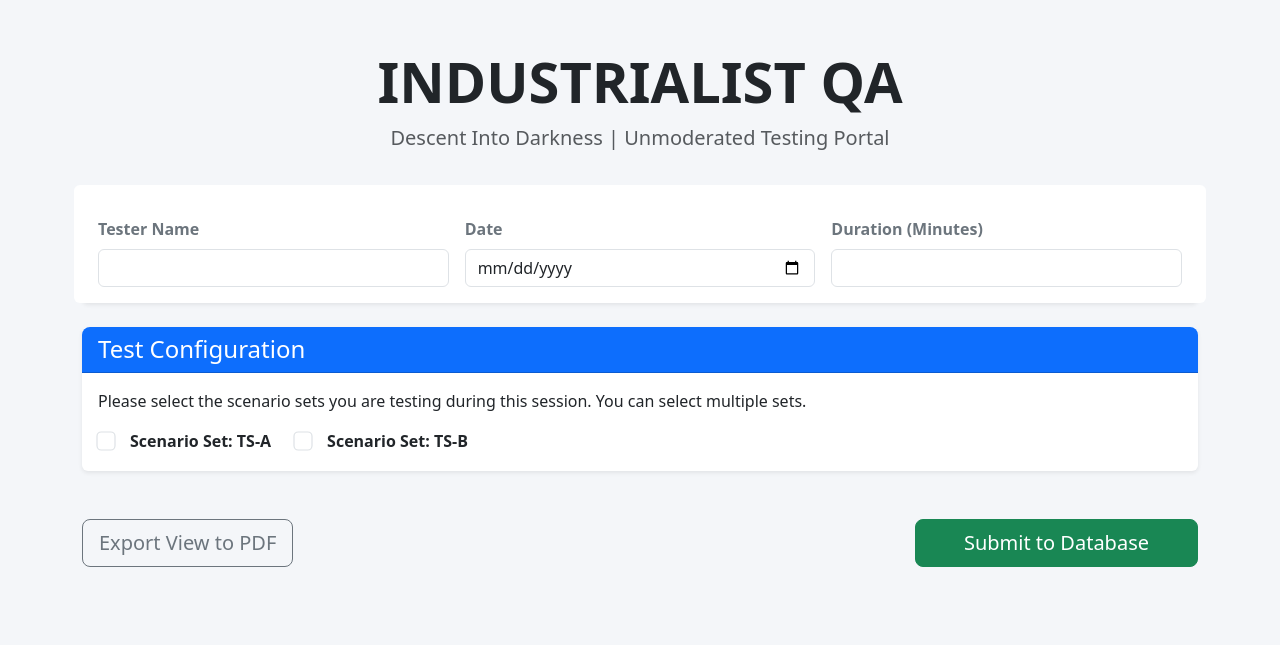
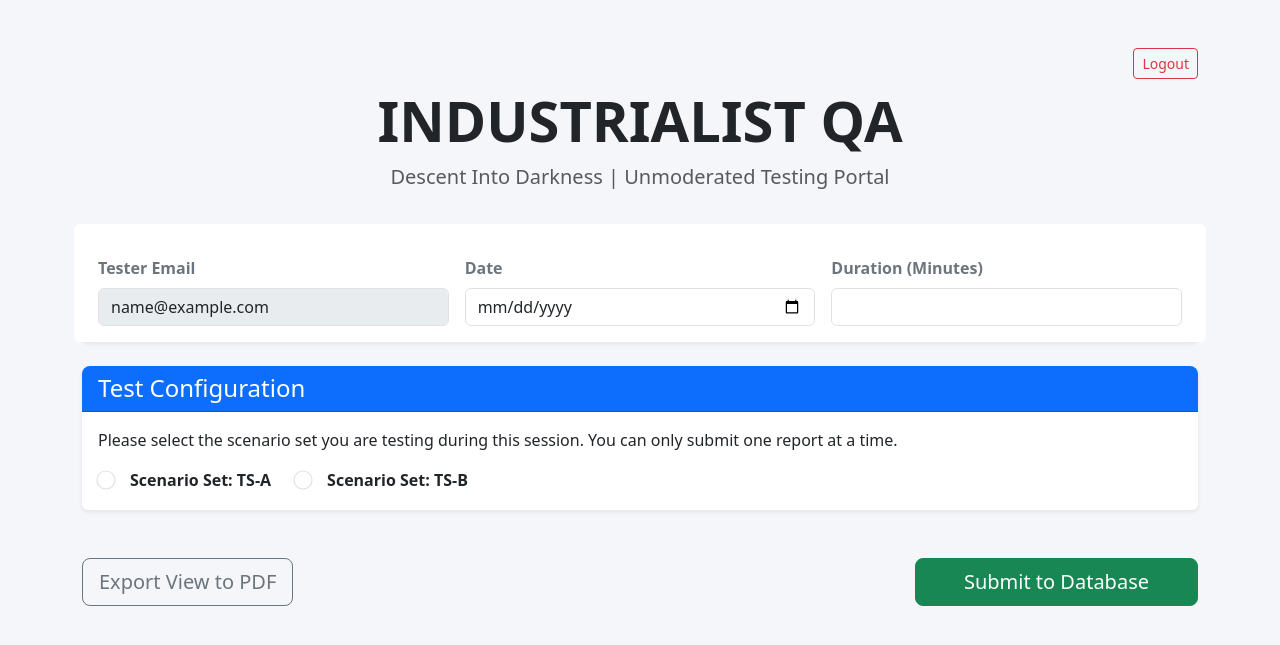
Before and after one commit to quackextractor/scenarios-web-fps, a Flask app: page / in a window 1280 px wide. Shown: the top 645 px of the page. Run offline with Flask 3, Linux system fonts and the light colour scheme; the visitor is signed in with stand-in values (Sample User, id 1); some libraries are stand-ins or nearby versions.

Commit message:
User email login + single-set submission
Switch auth/admin config to use ADMIN_EMAILS env var and enforce per-user submissions. Key changes:

- Add ADMIN_EMAILS to .env.example and remove admin_emails from config.yaml.
- New helper get_admin_emails() and user_login_required decorator; login flow updated to OTP-based user email sessions and added logout route.
- TestSubmission model changed: email is now non-nullable and scenario_set column added (DB migration required).
- Index and edit flows updated to require login, allow selecting a single scenario_set (radio), prevent duplicate submissions per user for the same set, and provide an "Your Submitted Reports" panel with edit links; edit UI only exposes the original scenario_set.
- Admin template now shows submitter email and scenario_set; export_json now yields email and scenario_set instead of tester_name.
- Various security/usability tweaks: OTP expiry handling, input validation, CSP/headers, webhook handling, whitespace/formatting cleanups and small bug fixes.

Note: Running this change requires a database migration to add the scenario_set column and make email non-nullable for existing TestSubmission rows.

```diff
--- a/app.py
+++ b/app.py
@@ -44,14 +44,12 @@ app.config['MAIL_DEFAULT_SENDER'] = os.environ.get('MAIL_DEFAULT_SENDER', 'norep
 
 mail = Mail(app)
 
-# Explicitly set the rate limiter to use Redis if available, or fallback to memory
 app.config['RATELIMIT_STORAGE_URI'] = os.environ.get('REDIS_URL', 'memory://')
 
 limiter = Limiter(
     get_remote_address,
     app=app,
     default_limits=["200 per day"],
-    # This allows the secure rediss:// connection to work without certificate errors
     storage_options={"ssl_cert_reqs": None} if "upstash.io" in os.environ.get('REDIS_URL', '') else {}
 )
 
@@ -71,8 +69,8 @@ db = SQLAlchemy(app)
 
 class TestSubmission(db.Model):
     id = db.Column(db.Integer, primary_key=True)
-    email = db.Column(db.String(120), nullable=True)
-    tester_name = db.Column(db.String(100), nullable=False)
+    email = db.Column(db.String(120), nullable=False)
+    scenario_set = db.Column(db.String(50), nullable=False)
     test_date = db.Column(db.String(20), nullable=False)
     duration = db.Column(db.Integer, nullable=False)
     submission_time = db.Column(db.DateTime, default=datetime.utcnow)
@@ -94,11 +92,23 @@ with open(config_path, 'r') as config_file:
     config_data = yaml.safe_load(config_file)
     SCENARIOS = config_data.get('scenarios', [])
 
+def get_admin_emails():
+    admins = os.environ.get('ADMIN_EMAILS', '')
+    return [email.strip() for email in admins.split(',') if email.strip()]
+
+def user_login_required(f):
+    @wraps(f)
+    def decorated_function(*args, **kwargs):
+        if not session.get('user_email'):
+            return redirect(url_for('login', next=request.url))
+        return f(*args, **kwargs)
+    return decorated_function
+
 def login_required(f):
     @wraps(f)
     def decorated_function(*args, **kwargs):
         user_email = session.get('user_email')
-        admin_emails = config_data.get('admin_emails', [])
+        admin_emails = get_admin_emails()
 
         if not session.get('admin_logged_in') and (not user_email or user_email not in admin_emails):
             return redirect(url_for('admin_login', next=request.url))
@@ -174,6 +184,7 @@ def webhook():
     return "Updated successfully", 200
 
 @app.route('/thanks')
+@user_login_required
 def thanks():
     return render_template('thanks.html')
 
@@ -193,7 +204,6 @@ def login():
             otp = str(random.randint(100000, 999999))
             session['pending_email'] = email
             session['otp'] = otp
-            # Secure enhancement: Set OTP to expire in 10 minutes
             session['otp_expiry'] = (datetime.utcnow() + timedelta(minutes=10)).timestamp()
 
             try:
@@ -220,7 +230,6 @@ def verify_otp():
         if otp_in_session and expiry_timestamp:
             now = datetime.utcnow().timestamp()
 
-            # Secure enhancement: Check if the current time has passed the expiration deadline
             if now > expiry_timestamp:
                 return render_template('verify_otp.html', error="Your code has expired. Please login again.")
 
@@ -234,8 +243,16 @@ def verify_otp():
         return render_template('verify_otp.html', error="Invalid or missing OTP.")
     return render_template('verify_otp.html')
 
+@app.route('/logout')
+def logout():
+    session.pop('user_email', None)
+    return redirect(url_for('login'))
+
 @app.route('/', methods=['GET', 'POST'])
+@user_login_required
 def index():
+    user_email = session.get('user_email')
+
     scenario_sets = {}
     for scenario in SCENARIOS:
         set_prefix = scenario['id'].rsplit('-', 1)[0]
@@ -245,25 +262,23 @@ def index():
 
     test_app_url = os.environ.get('TEST_APP_URL')
 
+    existing_submissions = TestSubmission.query.filter_by(email=user_email).all()
+    submitted_sets = {sub.scenario_set: sub.id for sub in existing_submissions}
+
     if request.method == 'POST':
-        tester_name = request.form.get('tester_name', '').strip()
-        if len(tester_name) > 100:
-            abort(400)
-
         test_date = request.form.get('test_date', '').strip()
         duration = request.form.get('duration', '').strip()
-        selected_sets = request.form.getlist('selected_sets')
+        selected_set = request.form.get('selected_set')
 
-        if not tester_name or not test_date or not duration.isdigit() or not selected_sets:
+        if not test_date or not duration.isdigit() or not selected_set:
             logging.warning("Invalid input data submitted.")
-            abort(400, description="Invalid data provided. Make sure to select at least one scenario set.")
+            abort(400, description="Invalid data provided. Make sure to select a scenario set.")
+
+        if selected_set in submitted_sets:
+            abort(400, description="You have already submitted a report for this scenario set. Please edit it instead.")
 
         results = {}
-        for scenario in SCENARIOS:
-            set_prefix = scenario['id'].rsplit('-', 1)[0]
-            if set_prefix not in selected_sets:
-                continue
-
+        for scenario in scenario_sets.get(selected_set, []):
             s_id = scenario['id']
             steps_data = []
             for i in range(len(scenario['steps'])):
@@ -277,8 +292,8 @@ def index():
             }
 
         new_submission = TestSubmission(
-            email=session.get('user_email'),
-            tester_name=tester_name,
+            email=user_email,
+            scenario_set=selected_set,
             test_date=test_date,
             duration=int(duration),
             test_data=json.dumps(results)
@@ -287,21 +302,22 @@ def index():
         try:
             db.session.add(new_submission)
             db.session.commit()
-            logging.info(f"New submission saved securely from {tester_name}.")
+            logging.info(f"New submission saved securely from {user_email}.")
             return redirect(url_for('thanks'))
         except Exception as e:
             db.session.rollback()
             logging.error(f"Database error during submission: {e}")
             abort(500, description="An error occurred while saving your submission.")
 
-    return render_template('index.html', scenario_sets=scenario_sets, test_app_url=test_app_url, edit_sub=None, parsed_data={})
+    return render_template('index.html', scenario_sets=scenario_sets, test_app_url=test_app_url, edit_sub=None, parsed_data={}, submitted_sets=submitted_sets, user_email=user_email)
 
 @app.route('/edit/<int:submission_id>', methods=['GET', 'POST'])
+@user_login_required
 def edit_submission(submission_id):
     sub = TestSubmission.query.get_or_404(submission_id)
     user_email = session.get('user_email')
 
-    if not user_email or user_email != sub.email:
+    if user_email != sub.email:
         abort(403, description="You are not authorized to edit this submission.")
 
     scenario_sets = {}
@@ -311,24 +327,17 @@ def edit_submission(submission_id):
             scenario_sets[set_prefix] = []
         scenario_sets[set_prefix].append(scenario)
 
+    editing_set = sub.scenario_set
+
     if request.method == 'POST':
-        tester_name = request.form.get('tester_name', '').strip()
-        if len(tester_name) > 100:
-            abort(400)
-
         test_date = request.form.get('test_date', '').strip()
         duration = request.form.get('duration', '').strip()
-        selected_sets = request.form.getlist('selected_sets')
 
-        if not tester_name or not test_date or not duration.isdigit() or not selected_sets:
+        if not test_date or not duration.isdigit():
             abort(400, description="Invalid data provided.")
 
         results = {}
-        for scenario in SCENARIOS:
-            set_prefix = scenario['id'].rsplit('-', 1)[0]
-            if set_prefix not in selected_sets:
-                continue
-
+        for scenario in scenario_sets.get(editing_set, []):
             s_id = scenario['id']
             steps_data = []
             for i in range(len(scenario['steps'])):
@@ -341,7 +350,6 @@ def edit_submission(submission_id):
                 'observations': bleach.clean(request.form.get(f"{s_id}_obs", ""))
             }
 
-        sub.tester_name = tester_name
         sub.test_date = test_date
         sub.duration = int(duration)
         sub.test_data = json.dumps(results)
@@ -361,7 +369,7 @@ def edit_submission(submission_id):
         parsed_data = {}
 
     test_app_url = os.environ.get('TEST_APP_URL')
-    return render_template('index.html', scenario_sets=scenario_sets, test_app_url=test_app_url, edit_sub=sub, parsed_data=parsed_data)
+    return render_template('index.html', scenario_sets=scenario_sets, test_app_url=test_app_url, edit_sub=sub, parsed_data=parsed_data, submitted_sets={}, editing_set=editing_set, user_email=user_email)
 
 @app.route('/admin/login', methods=['GET', 'POST'])
 def admin_login():
@@ -421,7 +429,7 @@ def admin_whitelist():
 @login_required
 def admin_blacklist():
     email = request.form.get('email', '').strip()
-    if email in config_data.get('admin_emails', []):
+    if email in get_admin_emails():
         abort(403, description="Cannot blacklist an administrator account.")
     if email:
         try:
@@ -464,7 +472,8 @@ def export_json():
 
             item = {
                 "id": sub.id,
-                "tester_name": sub.tester_name,
+                "email": sub.email,
+                "scenario_set": sub.scenario_set,
                 "test_date": sub.test_date,
                 "duration_minutes": sub.duration,
                 "submission_time": sub.submission_time.isoformat(),
--- a/config.yaml
+++ b/config.yaml
@@ -1,5 +1,3 @@
-admin_emails:
-  - admin@school.edu
 scenarios:
   - id: "TS-A-01"
     title: "First Blood & Loot Collection"
--- a/templates/admin.html
+++ b/templates/admin.html
@@ -79,7 +79,7 @@
                 <h2 class="accordion-header" id="heading-{{ sub.id }}">
                     <button class="accordion-button collapsed py-3" type="button" data-bs-toggle="collapse" data-bs-target="#collapse-{{ sub.id }}" aria-expanded="false" aria-controls="collapse-{{ sub.id }}">
                         <div class="w-100 d-flex justify-content-between align-items-center pe-3">
-                            <span><strong>{{ sub.tester_name }}</strong> <span class="text-muted ms-2">| {{ sub.test_date }}</span></span>
+                            <span><strong>{{ sub.email }}</strong> <span class="badge bg-primary ms-2">{{ sub.scenario_set }}</span> <span class="text-muted ms-2">| {{ sub.test_date }}</span></span>
                             <span class="badge bg-secondary rounded-pill">{{ sub.duration }} mins</span>
                         </div>
                     </button>
--- a/templates/index.html
+++ b/templates/index.html
@@ -25,6 +25,10 @@
 <body>
 
 <div class="container py-5" id="qa-form-content">
+    <div class="d-flex justify-content-end mb-2 no-print">
+        <a href="{{ url_for('logout') }}" class="btn btn-outline-danger btn-sm">Logout</a>
+    </div>
+
     <div class="text-center mb-5">
         <h1 class="display-4 fw-bold text-dark">INDUSTRIALIST QA</h1>
         <p class="lead text-muted mb-2">Descent Into Darkness | Unmoderated Testing Portal</p>
@@ -33,14 +37,32 @@
         {% endif %}
     </div>
 
+    {% if not edit_sub and submitted_sets %}
+    <div class="card mb-4 shadow-sm border-0 no-print">
+        <div class="card-header bg-success text-white">
+            <h5 class="mb-0">Your Submitted Reports</h5>
+        </div>
+        <div class="card-body">
+            <ul class="list-group">
+                {% for set_name, sub_id in submitted_sets.items() %}
+                <li class="list-group-item d-flex justify-content-between align-items-center">
+                    Scenario Set: {{ set_name }}
+                    <a href="{{ url_for('edit_submission', submission_id=sub_id) }}" class="btn btn-sm btn-outline-primary">Edit Report</a>
+                </li>
+                {% endfor %}
+            </ul>
+        </div>
+    </div>
+    {% endif %}
+
     <form method="POST" action="{% if edit_sub %}{{ url_for('edit_submission', submission_id=edit_sub.id) }}{% else %}{{ url_for('index') }}{% endif %}" id="qa-form">
         <input type="hidden" name="csrf_token" value="{{ csrf_token() }}"/>
 
         <div class="card mb-4 shadow-sm border-0">
             <div class="card-body row g-3 bg-white rounded">
                 <div class="col-md-4">
-                    <label class="form-label fw-bold text-secondary" for="tester_name">Tester Name</label>
-                    <input type="text" id="tester_name" name="tester_name" class="form-control" value="{{ edit_sub.tester_name if edit_sub else '' }}" required maxlength="100">
+                    <label class="form-label fw-bold text-secondary">Tester Email</label>
+                    <input type="text" class="form-control" value="{{ user_email }}" disabled>
                 </div>
                 <div class="col-md-4">
                     <label class="form-label fw-bold text-secondary" for="test_date">Date</label>
@@ -58,16 +80,21 @@
                 <h4 class="mb-0">Test Configuration</h4>
             </div>
             <div class="card-body">
-                <p class="mb-3">Please select the scenario sets you are testing during this session. You can select multiple sets.</p>
+                <p class="mb-3">Please select the scenario set you are testing during this session. You can only submit one report at a time.</p>
                 <div class="d-flex flex-wrap gap-4">
+                    {% if edit_sub %}
+                        <input type="hidden" name="selected_set" value="{{ editing_set }}">
+                        <p class="fw-bold mb-0">Editing Scenario Set: {{ editing_set }}</p>
+                    {% else %}
                         {% for set_name in scenario_sets.keys() %}
                         <div class="form-check">
-                        <input class="form-check-input set-selector" type="checkbox" name="selected_sets" value="{{ set_name }}" id="check_{{ set_name }}" style="transform: scale(1.2);" {% if parsed_data %}checked{% endif %}>
-                        <label class="form-check-label fw-bold ms-2" for="check_{{ set_name }}">
-                            Scenario Set: {{ set_name }}
+                            <input class="form-check-input set-selector" type="radio" name="selected_set" value="{{ set_name }}" id="radio_{{ set_name }}" style="transform: scale(1.2);" required {% if set_name in submitted_sets %}disabled{% endif %}>
+                            <label class="form-check-label fw-bold ms-2 {% if set_name in submitted_sets %}text-muted{% endif %}" for="radio_{{ set_name }}">
+                                Scenario Set: {{ set_name }} {% if set_name in submitted_sets %}(Already Submitted){% endif %}
                             </label>
                         </div>
                         {% endfor %}
+                    {% endif %}
                 </div>
             </div>
         </div>
@@ -148,42 +175,41 @@
 <script>
     document.addEventListener('DOMContentLoaded', function() {
         document.querySelectorAll('.scenario-set-container').forEach(container => {
+            {% if edit_sub %}
+                if (container.id !== 'container_{{ editing_set }}') {
+                    container.classList.add('d-none');
+                } else {
+                    container.querySelectorAll('.step-radio, .input-toggle').forEach(input => {
+                        input.disabled = false;
+                    });
+                }
+            {% else %}
                 container.classList.add('d-none');
                 container.querySelectorAll('.step-radio, .input-toggle').forEach(input => {
                     input.disabled = true;
                 });
+            {% endif %}
         });
 
-        document.querySelectorAll('.set-selector').forEach(checkbox => {
-            if(checkbox.checked) {
-                const container = document.getElementById('container_' + checkbox.value);
+        document.querySelectorAll('.set-selector').forEach(radio => {
+            radio.addEventListener('change', function() {
+                document.querySelectorAll('.scenario-set-container').forEach(container => {
+                    container.classList.add('d-none');
+                    container.querySelectorAll('.step-radio, .input-toggle').forEach(input => {
+                        input.disabled = true;
+                        if (input.type === 'radio') input.checked = false;
+                        else input.value = '';
+                    });
+                });
+
+                const container = document.getElementById('container_' + this.value);
                 if(container) {
                     container.classList.remove('d-none');
                     container.querySelectorAll('.step-radio, .input-toggle').forEach(input => {
                         input.disabled = false;
                     });
                 }
-            }
             });
-    });
-
-    document.querySelectorAll('.set-selector').forEach(checkbox => {
-        checkbox.addEventListener('change', function() {
-            const container = document.getElementById('container_' + this.value);
-            if(!container) return;
-            const inputs = container.querySelectorAll('.step-radio, .input-toggle');
-
-            if (this.checked) {
-                container.classList.remove('d-none');
-                inputs.forEach(input => input.disabled = false);
-            } else {
-                container.classList.add('d-none');
-                inputs.forEach(input => {
-                    input.disabled = true;
-                    if (input.type === 'radio') input.checked = false;
-                    else input.value = '';
-                });
-            }
         });
     });
 
```
Also changed, not shown: 1 other file. Lines whose indentation alone changed are shown as unchanged.
